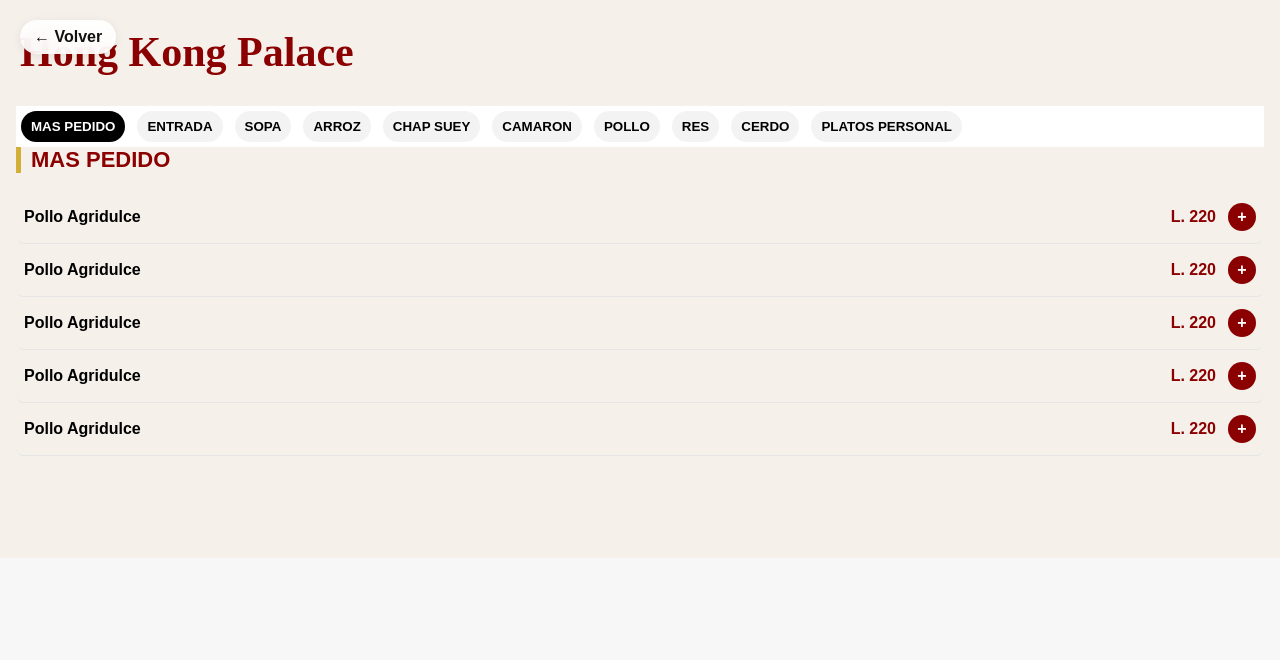
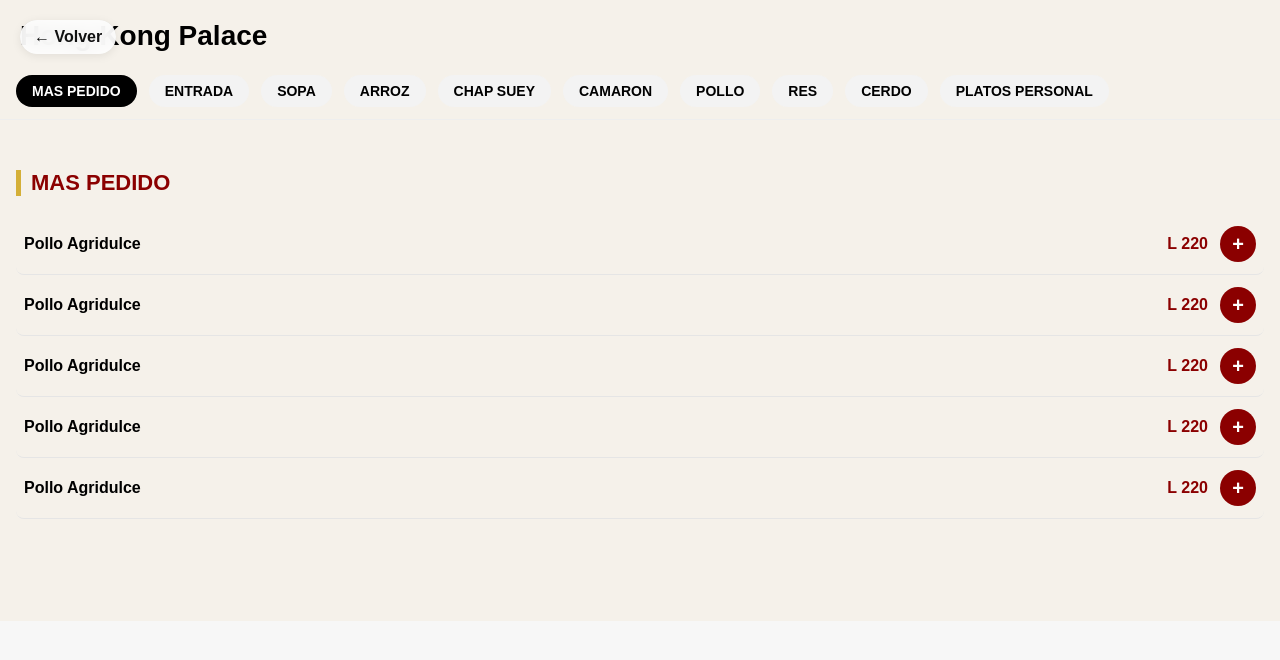
Before and after one commit to jackma0625/hnmenu, a React (Vite) app: page /restaurant/2 in a window 1280 px wide. Shown: the top 660 px of the page. Built offline with nearby package versions, Linux system fonts and the light colour scheme.

Commit message:
菜单栏终于贴顶

```diff
--- a/src/components/restaurant/PremiumMenu.jsx
+++ b/src/components/restaurant/PremiumMenu.jsx
@@ -1,238 +1,140 @@
+import { useState, useEffect, useRef } from 'react'
 
-// components/restaurant/PremiumMenu.jsx
+export default function PremiumMenu({ restaurant, addToCart }) {
+  const [activeCategory, setActiveCategory] = useState(restaurant.menu[0]?.category)
+  const [addingItem, setAddingItem] = useState(null)
+  const [isSticky, setIsSticky] = useState(false)
+  const sentinelRef = useRef(null)
 
-import { useState } from 'react'
+  // 监听滚动，实现固定效果
+  useEffect(() => {
+    const sentinel = sentinelRef.current
+    if (!sentinel) return
 
-export default function PremiumMenu({
-
-  restaurant,
-
-  theme,
-
-  addToCart
-
-}) {
-
-  const [activeCategory,
-
-    setActiveCategory]
-
-    = useState(
-
-      restaurant.menu[0]?.category
-
+    const observer = new IntersectionObserver(
+      ([entry]) => {
+        setIsSticky(!entry.isIntersecting)
+      },
+      {
+        threshold: 0,
+        rootMargin: '-56px 0px 0px 0px',
+      }
     )
 
-  const [addingItem,
+    observer.observe(sentinel)
+    return () => observer.disconnect()
+  }, [])
 
-    setAddingItem]
+  const filteredMenu = restaurant.menu.filter(
+    (section) => section.category === activeCategory
+  )
 
-    = useState(null)
-
-  const filteredMenu =
-
-    restaurant.menu.filter(
-
-      (section) =>
-
-        section.category ===
-
-        activeCategory
-
-    )
-
-  const handleAddToCart =
-
-    (item) => {
-
-      setAddingItem(item.name)
-
-      addToCart(item)
-
-      setTimeout(() =>
-
-        setAddingItem(null),
-
-        300
-
-      )
-
-    }
+  const handleAddToCart = (item) => {
+    setAddingItem(item.name)
+    addToCart(item)
+    setTimeout(() => setAddingItem(null), 300)
+  }
 
   return (
+    <>
+      {/* 哨兵元素 */}
+      <div ref={sentinelRef} style={{ height: '1px' }} />
 
-    <div className="restaurant-menu">
-
-      {/* 分类导航 */}
-
-      <div className="premium-categories">
-
-        {
-
-          restaurant.menu.map(
-
-            (section) => (
-
-              <button
-
-                key={section.category}
-
-                className={
-
-                  activeCategory ===
-
-                  section.category
-
-                    ? 'active-category'
-
-                    : ''
-
-                }
-
-                onClick={() =>
-
-                  setActiveCategory(
-
-                    section.category
-
-                  )
-
-                }
-
-              >
-
-                {section.category}
-
-              </button>
-
-            )
-
-          )
-
-        }
-
+      {/* 分类栏 - 统一样式，不依赖 theme */}
+      <div
+        className="premium-categories"
+        style={{
+          position: isSticky ? 'fixed' : 'relative',
+          top: isSticky ? '0' : 'auto',
+          left: 0,
+          right: 0,
+          zIndex: 999,
+          background: '#f5f1ea',
+          display: 'flex',
+          gap: '12px',
+          overflowX: 'auto',
+          padding: '12px 16px',
+          scrollbarWidth: 'none',
+          borderBottom: '1px solid #eee',
+          boxShadow: isSticky ? '0 2px 8px rgba(0,0,0,0.1)' : 'none',
+        }}
+      >
+        {restaurant.menu.map((section) => (
+          <button
+            key={section.category}
+            onClick={() => setActiveCategory(section.category)}
+            style={{
+              border: 'none',
+              background: activeCategory === section.category ? '#000' : '#f3f3f3',
+              color: activeCategory === section.category ? '#fff' : '#000',
+              padding: '8px 16px',
+              borderRadius: '999px',
+              whiteSpace: 'nowrap',
+              fontWeight: '600',
+              cursor: 'pointer',
+              fontSize: '14px',
+            }}
+          >
+            {section.category}
+          </button>
+        ))}
       </div>
 
-      {/* 菜单内容 */}
+      {/* 占位符 */}
+      {isSticky && <div style={{ height: '52px' }} />}
 
-      {
-
-        filteredMenu.map((section) => (
-
-          <div
-
-            key={section.category}
-
-            className="menu-section"
-
-          >
-
-            <h2>
-
+      {/* 菜单区域 */}
+      <div className="restaurant-menu">
+        {filteredMenu.map((section) => (
+          <div key={section.category} className="menu-section">
+            <h2 style={{
+              fontSize: '22px',
+              marginBottom: '18px',
+              color: '#8B0000',
+              borderLeft: '5px solid #D4AF37',
+              paddingLeft: '10px',
+              fontWeight: '700',
+            }}>
               {section.category}
-
             </h2>
-
             <div className="menu-items">
-
-              {
-
-                section.items.map(
-
-                  (item, index) => (
-
-                    <div
-
-                      key={index}
-
-                      className="menu-item"
-
+              {section.items.map((item, index) => (
+                <div key={index} className="menu-item">
+                  <div className="menu-left">
+                    <h3 style={{ fontSize: '16px', margin: 0 }}>{item.name}</h3>
+                    {item.description && (
+                      <p style={{ fontSize: '12px', color: '#888', marginTop: '4px' }}>
+                        {item.description}
+                      </p>
+                    )}
+                  </div>
+                  <div className="menu-right">
+                    <span style={{ fontWeight: '700', color: '#8B0000' }}>
+                      L {item.price}
+                    </span>
+                    <button
+                      className={`add-to-cart-btn ${addingItem === item.name ? 'adding' : ''}`}
+                      onClick={() => handleAddToCart(item)}
+                      style={{
+                        width: '36px',
+                        height: '36px',
+                        borderRadius: '999px',
+                        border: 'none',
+                        background: addingItem === item.name ? '#4CAF50' : '#8B0000',
+                        color: 'white',
+                        fontSize: '20px',
+                        cursor: 'pointer',
+                      }}
                     >
-
-                      <div className="menu-left">
-
-                        <h3>
-
-                          {item.name}
-
-                        </h3>
-
-                        {
-
-                          item.description && (
-
-                            <p className="item-description">
-
-                              {item.description}
-
-                            </p>
-
-                          )
-
-                        }
-
-                      </div>
-
-                      <div className="menu-right">
-
-                        <span className="item-price">
-
-                          L. {item.price}
-
-                        </span>
-
-                        <button
-
-                          className={`add-to-cart-btn ${
-
-                            addingItem === item.name
-
-                              ? 'adding'
-
-                              : ''
-
-                          }`}
-
-                          onClick={() =>
-
-                            handleAddToCart(item)
-
-                          }
-
-                        >
-
-                          {
-
-                            addingItem === item.name
-
-                              ? '✓'
-
-                              : '+'
-
-                          }
-
-                        </button>
-
-                      </div>
-
-                    </div>
-
-                  )
-
-                )
-
-              }
-
+                      {addingItem === item.name ? '✓' : '+'}
+                    </button>
+                  </div>
+                </div>
+              ))}
             </div>
-
           </div>
-
-        ))
-
-      }
-
-    </div>
-
+        ))}
+      </div>
+    </>
   )
-
 }
--- a/src/components/restaurant/RestaurantHeader.jsx
+++ b/src/components/restaurant/RestaurantHeader.jsx
@@ -1,14 +1,17 @@
-export default function RestaurantHeader({ restaurant, theme }) {
+export default function RestaurantHeader({ restaurant }) {
   return (
-    <div className="restaurant-header">
-      <h1
-        style={{
-          color: theme?.colors?.primary,
-          fontFamily: theme?.fonts?.heading,
-        }}
-      >
+    <div className="restaurant-header" style={{
+      padding: '20px 20px 10px 20px',
+      background: '#f5f1ea',
+    }}>
+      <h1 style={{
+        fontSize: '28px',
+        fontWeight: '700',
+        margin: 0,
+        color: '#000',
+      }}>
         {restaurant.name}
       </h1>
     </div>
-  )
+  );
 }
--- a/src/layouts/PremiumLayout.jsx
+++ b/src/layouts/PremiumLayout.jsx
@@ -1,12 +1,10 @@
 import { Link } from 'react-router-dom';
 import { useState, useEffect } from 'react';
 import PremiumMenu from '../components/restaurant/PremiumMenu';
-import RestaurantHeader from '../components/restaurant/RestaurantHeader';
 import CartModal from '../components/restaurant/CartModal';
 import CartBar from '../components/restaurant/CartBar';
 
 export default function PremiumLayout({ restaurant }) {
-  const theme = restaurant.theme;
   const [cart, setCart] = useState([]);
   const [showCart, setShowCart] = useState(false);
   const [showToast, setShowToast] = useState(false);
@@ -84,7 +82,20 @@
         ← Volver
       </Link>
 
-      <RestaurantHeader restaurant={restaurant} theme={theme} />
+      {/* 餐馆名字 - 直接写在这里 */}
+      <div className="restaurant-header" style={{
+        padding: '20px 20px 10px 20px',
+        background: '#f5f1ea',
+      }}>
+        <h1 style={{
+          fontSize: '28px',
+          fontWeight: '700',
+          margin: 0,
+          color: '#000',
+        }}>
+          {restaurant.name}
+        </h1>
+      </div>
 
       {cart.length > 0 && (
         <CartBar
@@ -95,33 +106,21 @@
         />
       )}
 
+      {showCart && (
+        <CartModal
+          cart={cart}
+          showCart={showCart}
+          setShowCart={setShowCart}
+          decreaseQuantity={decreaseQuantity}
+          increaseQuantity={increaseQuantity}
+          restaurant={restaurant}
+        />
+      )}
 
-{
-
-  showCart && (
-
-    <CartModal
-
-      cart={cart}
-
-      showCart={showCart}
-
-      setShowCart={setShowCart}
-
-      decreaseQuantity={decreaseQuantity}
-
-      increaseQuantity={increaseQuantity}
-
-      restaurant={restaurant}
-
-    />
-
-  )
-
-}
-
-
-      <PremiumMenu restaurant={restaurant} theme={theme} addToCart={addToCart} />
+      <PremiumMenu
+        restaurant={restaurant}
+        addToCart={addToCart}
+      />
     </>
   );
 }
--- a/src/styles/Home.css
+++ b/src/styles/Home.css
@@ -250,7 +250,7 @@
 
 /* ================= MENU ================= */
 .restaurant-menu {
-  padding: 20px 16px 70px;
+  padding: 50px 16px 70px;
   background: #f5f1ea;
 }
 
@@ -502,17 +502,29 @@
   font-size: 16px;
 }
 
+
 .restaurant-header {
-  padding: 28px 20px 10px;
+
+  padding: 14px 20px 4px;
+
   background: #f5f1ea;
+
 }
 
+
+
+
 .restaurant-header h1 {
-  font-size: 42px;
-  font-weight: 800;
-  color: #8B0000;
+
+  font-size: 28px;
+
+  font-weight: 700;
+
   margin: 0;
+
 }
+
+
 
 /* ================= THEMES ================= */
 .chinese {
@@ -570,16 +582,25 @@
   outline: none;
 }
 
+
+
+
+
 .premium-categories {
+  /* 删除 position: sticky; top: xxx; */
+  /* 只保留基础样式 */
   display: flex;
   gap: 12px;
   overflow-x: auto;
-  padding: 5px 5px;
-  position: sticky;
-  top: 0;
-  background: white;
-  z-index: 50;
+  padding: 12px 16px;
+  background: #f5f1ea;
+  scrollbar-width: none;
+  border-bottom: 1px solid #eee;
 }
+
+
+
+
 
 .premium-categories button {
   border: none;
```
